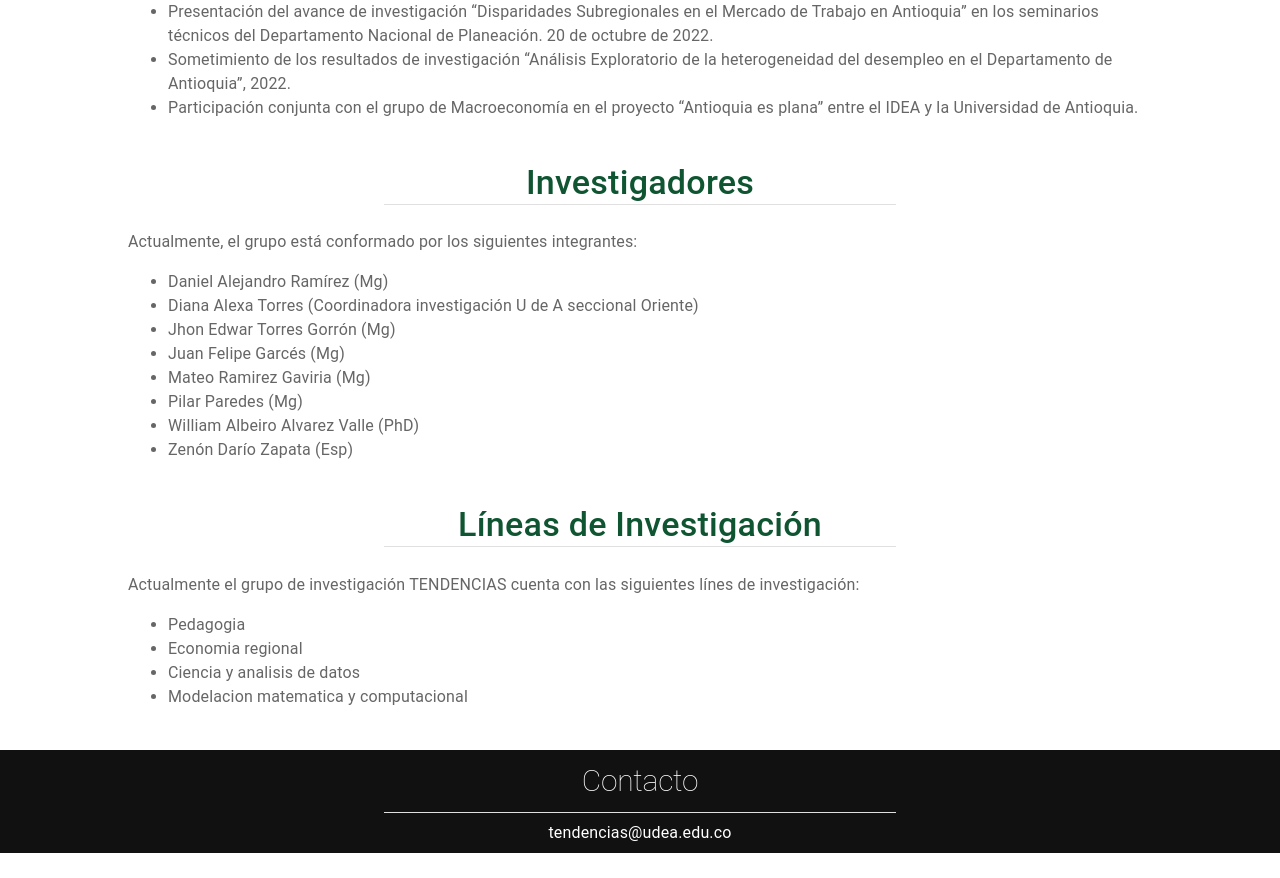
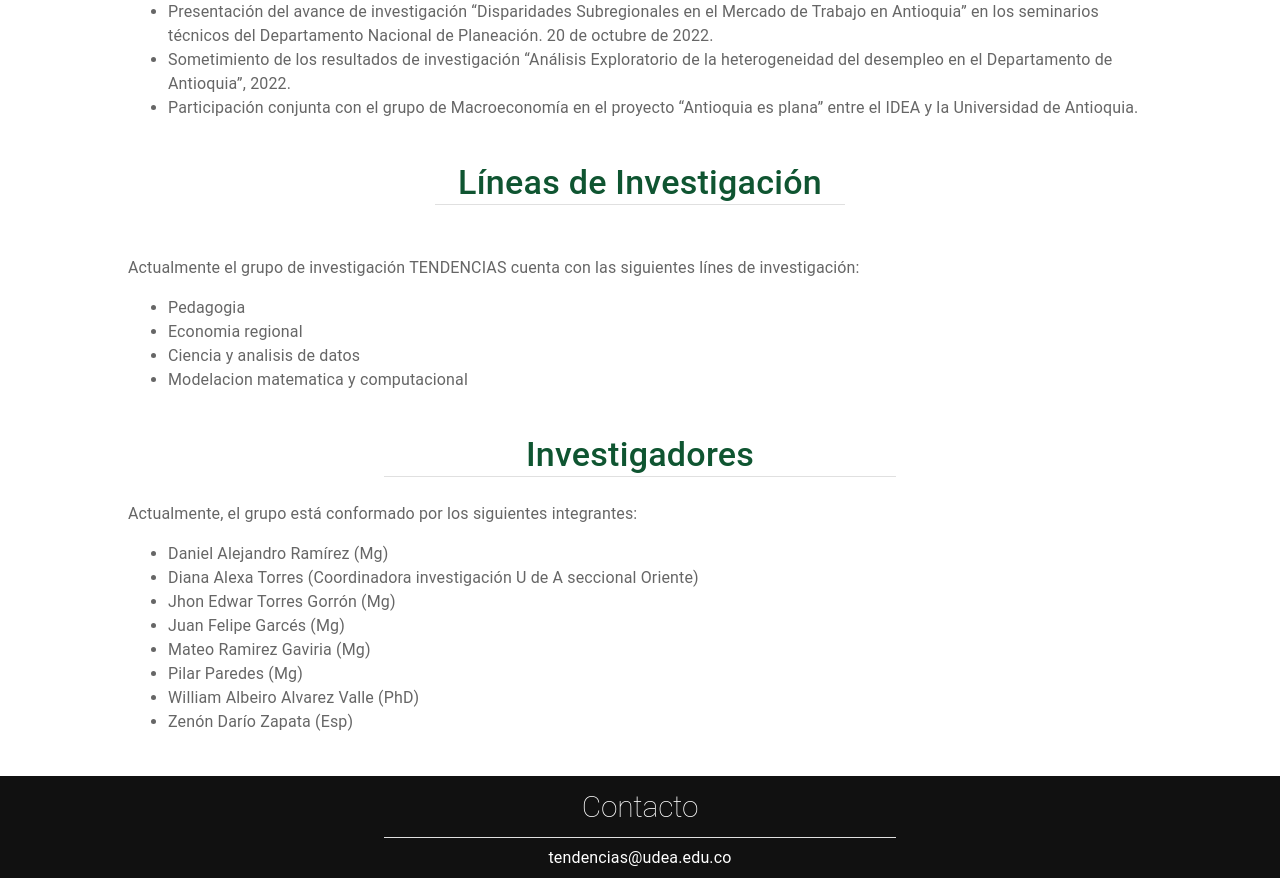
Before and after one commit to williz519/tendencias, a React (Create React App) app: page / in a window 1280 px wide. Shown: the part 1580-2458 px from the top of the page. Before the commit the page ends 2433 px from the top, so only its background shows below. Built offline with nearby package versions, Linux system fonts and the light colour scheme.

Commit message:
orden lineas

```diff
--- a/src/components/Home/Home.jsx
+++ b/src/components/Home/Home.jsx
@@ -12,8 +12,9 @@ export const Home = () => {
       <NavBar />
       <Header />
       <Mision />
+      <Lineas />
       <Investigadores />
-      <Lineas />
+
       <Footer />
     </div>
   );
--- a/src/components/invesitgadores/investigadores.jsx
+++ b/src/components/invesitgadores/investigadores.jsx
@@ -17,12 +17,7 @@ const Investigadores = () => {
   }, []);
 
   return (
-    <Box
-      id="investigadores"
-      sx={{
-        paddingTop: "2%",
-      }}
-    >
+    <Box id="investigadores" sx={{}}>
       {loading === false ? (
         <>
           <Box>
--- a/src/components/lineas/Lineas.jsx
+++ b/src/components/lineas/Lineas.jsx
@@ -18,6 +18,12 @@ const Lineas = () => {
           justifyContent: "center",
           alignItems: "center",
           flexDirection: "column",
+          padding: "2% 10%",
+        }}
+      >
+        <Box
+          sx={{
+            padding: "0% 10%",
           }}
         >
           <Typography
@@ -29,6 +35,7 @@ const Lineas = () => {
           >
             Líneas de Investigación
           </Typography>
+        </Box>
         <Divider
           sx={{
             width: "40%",
```
Lines whose indentation alone changed are shown as unchanged.
